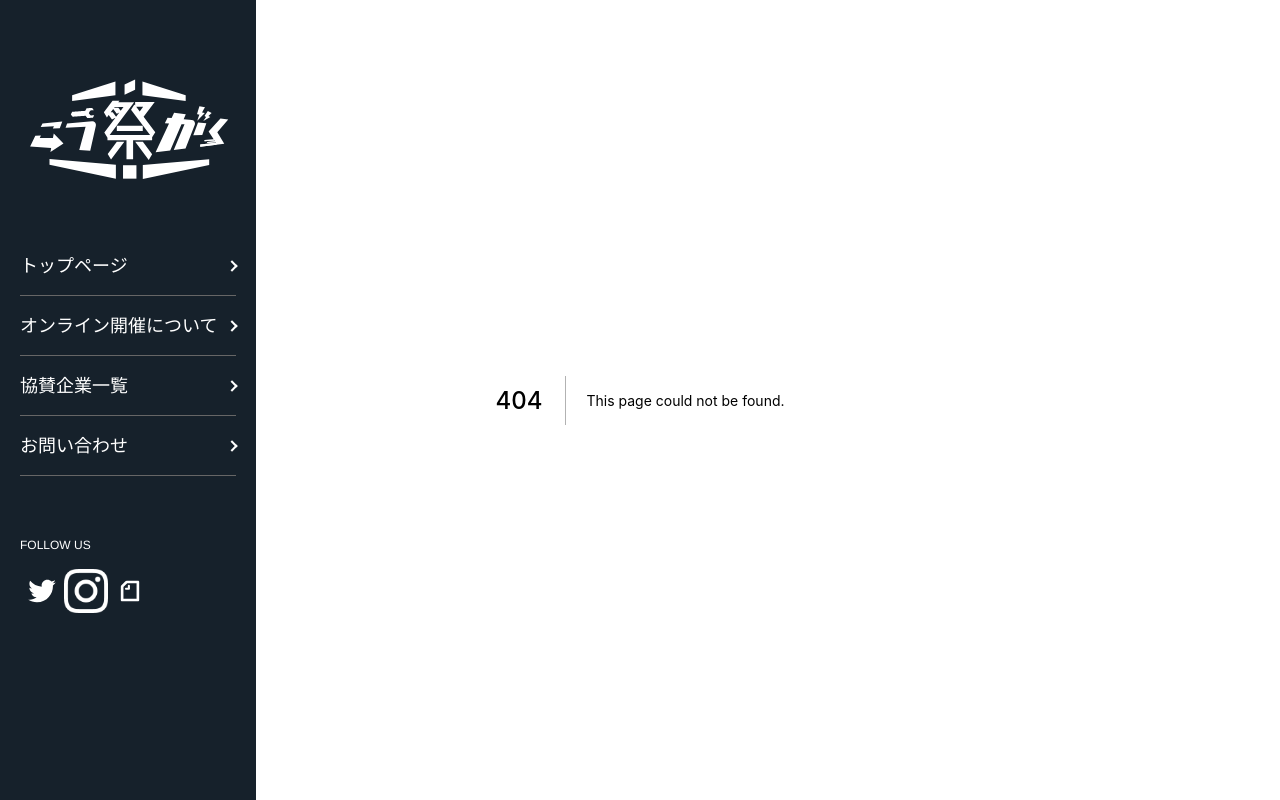
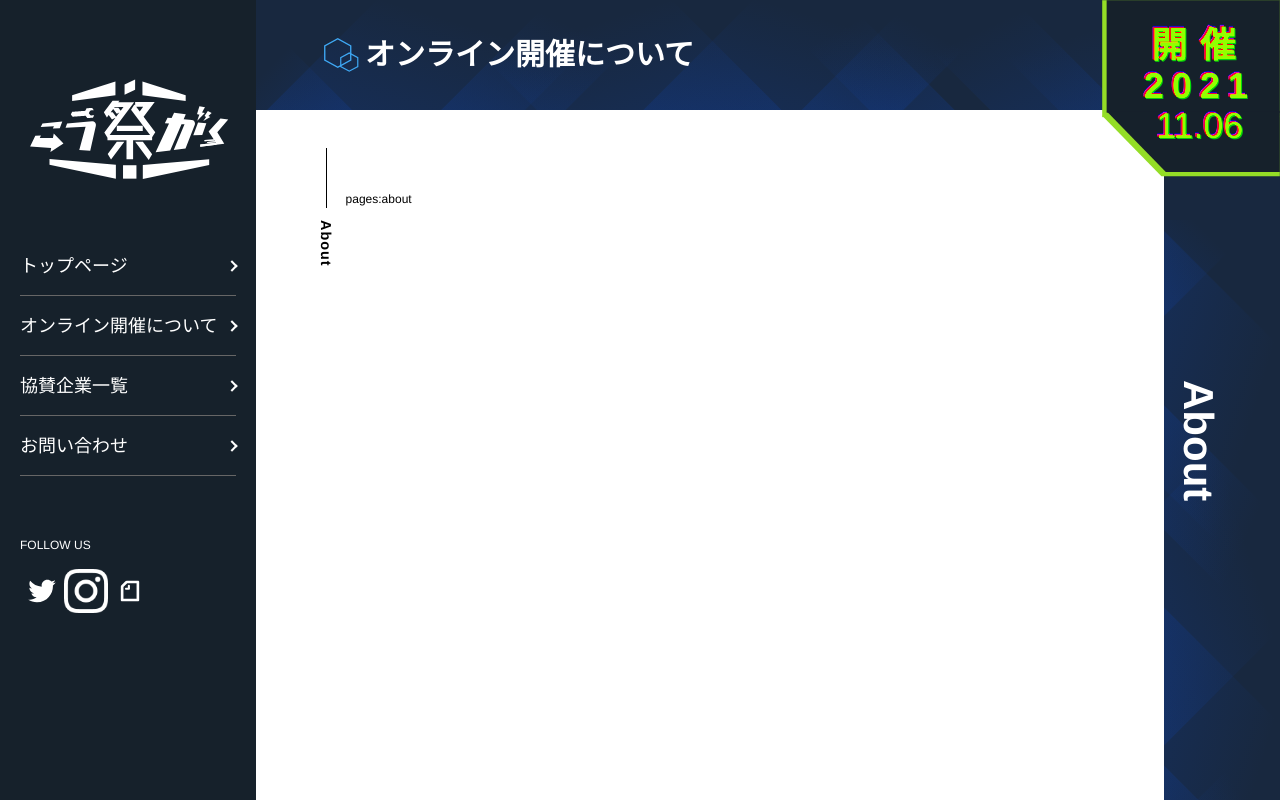
Before and after one commit to kougakusai/kougakusai-hp, a Next.js app: page /about in a window 1280 px wide. Before the commit this address had no page. Shown: the top 800 px of the page. Built offline with nearby package versions, Linux system fonts and the light colour scheme.

Commit message:
Per-Page Layoutsへの移行
確認のためAboutページも実装

```diff
--- a/src/pages/_app.tsx
+++ b/src/pages/_app.tsx
@@ -1,13 +1,20 @@
 import "src/styles/globals.css";
+import type { ReactElement, ReactNode } from "react";
+import type { NextPage } from "next";
 import type { AppProps } from "next/app";
-import DefaultLayout from "src/components/templates/DefaultLayout";
 
-function MyApp({ Component, pageProps }: AppProps) {
-  return (
-    <DefaultLayout>
-      <Component {...pageProps} />
-    </DefaultLayout>
-  );
+type NextPageWithLayout = NextPage & {
+  getLayout?: (page: ReactElement) => ReactNode;
+};
+
+type AppPropsWithLayout = AppProps & {
+  Component: NextPageWithLayout;
+};
+
+// https://nextjs.org/docs/basic-features/layouts#with-typescript
+export default function MyApp({ Component, pageProps }: AppPropsWithLayout) {
+  // Use the layout defined at the page level, if available
+  const getLayout = Component.getLayout ?? ((page) => page);
+
+  return getLayout(<Component {...pageProps} />);
 }
-
-export default MyApp;
--- /dev/null
+++ b/src/pages/about.tsx
@@ -0,0 +1,24 @@
+import type { ReactElement } from "react";
+import Head from "next/head";
+import ArticleLayout from "src/components/templates/ArticleLayout";
+
+export default function About() {
+  return (
+    <>
+      <Head>
+        <title>2020年こうがく祭公式HP | 茨城大学</title>
+      </Head>
+      <main>
+        <p>pages:about</p>
+      </main>
+    </>
+  );
+}
+
+About.getLayout = function getLayout(page: ReactElement) {
+  return (
+    <ArticleLayout titleJa="オンライン開催について" titleEn="About">
+      {page}
+    </ArticleLayout>
+  );
+};
--- a/src/pages/index.tsx
+++ b/src/pages/index.tsx
@@ -1,7 +1,8 @@
-import type { NextPage } from "next";
+import type { ReactElement } from "react";
 import Head from "next/head";
+import DefaultLayout from "src/components/templates/DefaultLayout";
 
-const Home: NextPage = () => {
+export default function Home() {
   return (
     <>
       <Head>
@@ -12,6 +13,8 @@ const Home: NextPage = () => {
       </main>
     </>
   );
+}
+
+Home.getLayout = function getLayout(page: ReactElement) {
+  return <DefaultLayout>{page}</DefaultLayout>;
 };
-
-export default Home;
```
